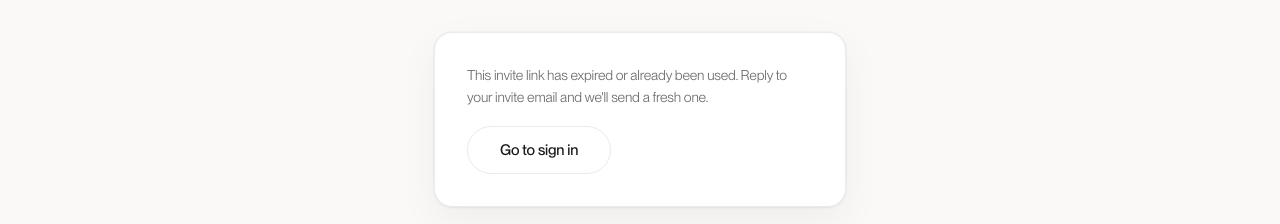
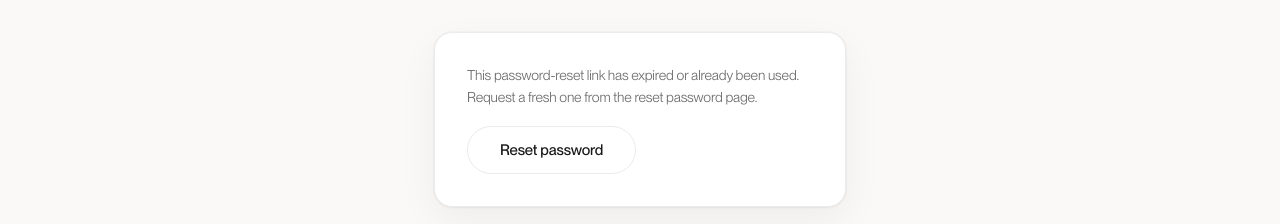
Before and after one commit to luketervit/social-sim-api, a Next.js app: page /auth/set-password in a window 1280 px wide. Shown: the part 327-551 px from the top of the page. Built offline with nearby package versions, Linux system fonts and the light colour scheme; no server answers; a web font is replaced by a local one.

Commit message:
Remove waitlist password email flow

```diff
--- a/app/auth/set-password/page.tsx
+++ b/app/auth/set-password/page.tsx
@@ -155,15 +155,15 @@ export default function SetPasswordPage() {
                   lineHeight: 1.55,
                 }}
               >
-                This invite link has expired or already been used. Reply to
-                your invite email and we&apos;ll send a fresh one.
+                This password-reset link has expired or already been used.
+                Request a fresh one from the reset password page.
               </p>
               <Link
-                href="/login"
+                href="/reset-password"
                 className="btn-secondary"
                 style={{ marginTop: 18, display: "inline-flex" }}
               >
-                Go to sign in
+                Reset password
               </Link>
             </div>
           ) : (
--- a/scripts/grant-access.ts
+++ b/scripts/grant-access.ts
@@ -2,8 +2,6 @@ import { createClient } from "@supabase/supabase-js";
 
 const SUPABASE_URL = process.env.NEXT_PUBLIC_SUPABASE_URL;
 const SUPABASE_KEY = process.env.SUPABASE_SERVICE_ROLE_KEY;
-const SITE_URL =
-  process.env.NEXT_PUBLIC_SITE_URL ?? "https://atharias.dev";
 
 if (!SUPABASE_URL || !SUPABASE_KEY) {
   console.error("Missing NEXT_PUBLIC_SUPABASE_URL or SUPABASE_SERVICE_ROLE_KEY in .env");
@@ -17,7 +15,6 @@ if (emails.length === 0) {
 }
 
 const supabase = createClient(SUPABASE_URL, SUPABASE_KEY);
-const redirectTo = `${SITE_URL.replace(/\/$/, "")}/auth/set-password`;
 
 async function grant(email: string) {
   const { data: account, error: lookupError } = await supabase
@@ -47,27 +44,15 @@ async function grant(email: string) {
     }
   }
 
-  // Anyone who joined via the old client-side signup got an auto-session in
-  // their browser. Revoke it so they can't slip into the app without setting
-  // a real password first.
+  // Revoke any stale sessions so access changes take effect cleanly.
   const { error: signOutError } = await supabase.auth.admin.signOut(account.id);
   if (signOutError) {
-    // Not fatal — log and continue so the email still goes out.
     console.warn(
       `  · could not revoke existing sessions for ${account.email}: ${signOutError.message}`
     );
   }
 
-  const { error: emailError } = await supabase.auth.resetPasswordForEmail(
-    account.email,
-    { redirectTo }
-  );
-
-  if (emailError) {
-    throw emailError;
-  }
-
-  console.log(`✓ ${account.email} — access granted, sessions revoked, set-password email sent`);
+  console.log(`✓ ${account.email} — access granted, sessions revoked`);
 }
 
 (async () => {
```
